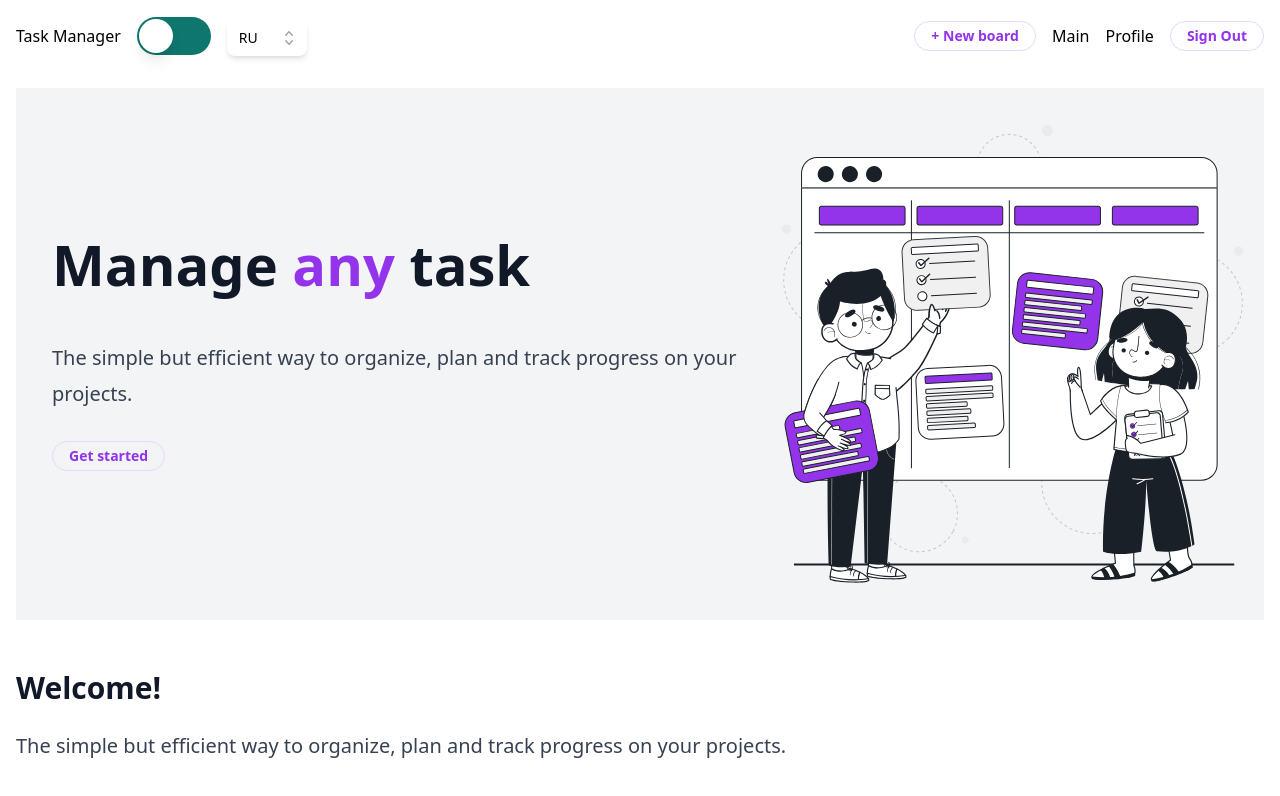
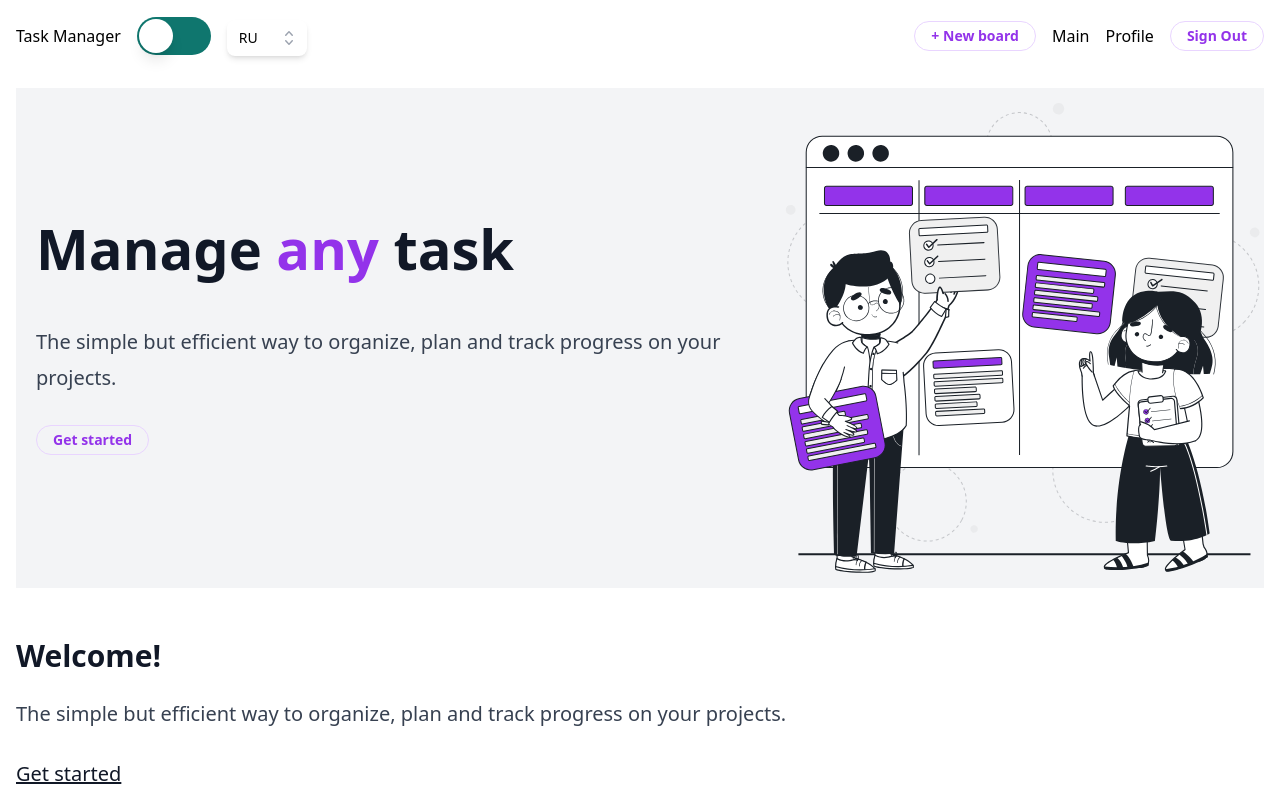
Before and after one commit to pavelgorbach/rs-clone, a React (Vite) app: page / in a window 1280 px wide. Shown: the top 796 px of the page. Built offline with nearby package versions, Linux system fonts and the light colour scheme.

Commit message:
fix: styles

```diff
--- a/src/components/Main/GreetinPage.tsx
+++ b/src/components/Main/GreetinPage.tsx
@@ -3,7 +3,7 @@ import Banner from './Banner'
 
 export default function GreetinPage() {
   return (
-    <div className="w-full bg-gray-100 p-4 lg:prose-xl">
+    <div className="w-full bg-gray-100">
       <div className="m-auto flex w-full items-center justify-between">
         <div className="pl-5">
           <h1>
```
